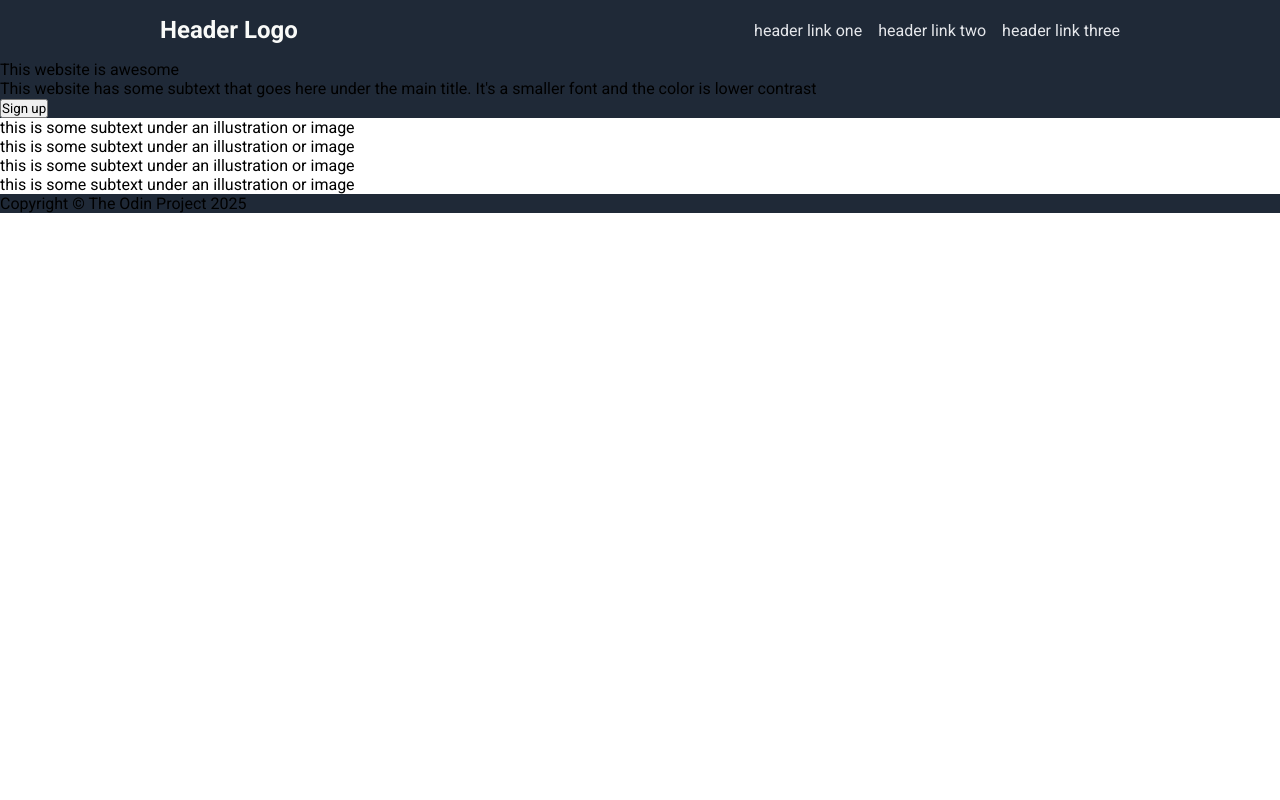
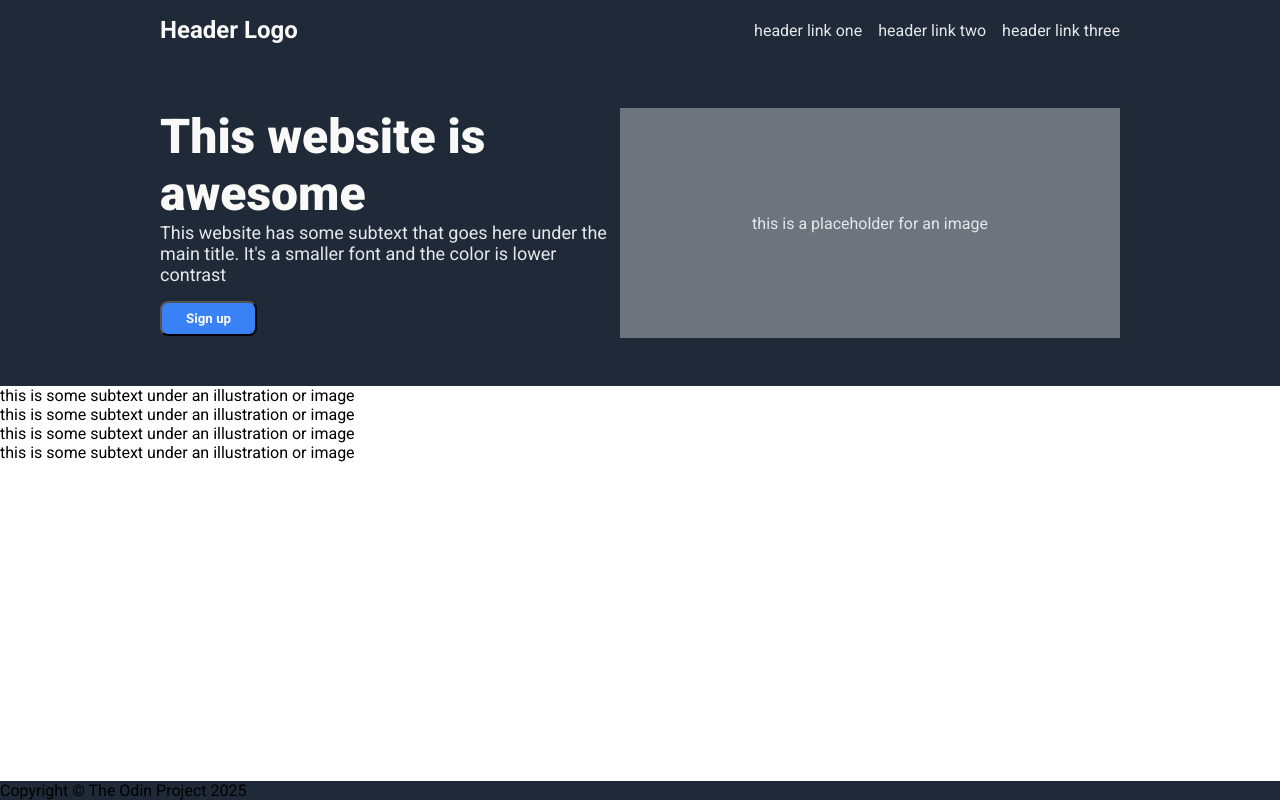
Before and after one commit to caps-lock23/landing-page, a plain HTML site: page index.html in a window 1280 px wide. Drawn offline with Linux system fonts and the light colour scheme.

Commit message:
Added styling in hero

```diff
--- a/index.html
+++ b/index.html
@@ -28,6 +28,7 @@
                 <button class="btn1">Sign up</button>
             </div>
             <div class="right">
+                this is a placeholder for an image
             </div>
         </div>
         <div class="information">
--- a/styles.css
+++ b/styles.css
@@ -3,6 +3,12 @@
     padding: 0;
     box-sizing: border-box;
     font-family: 'Roboto', Arial, Helvetica, sans-serif;
+}
+
+body {
+    height: 100vh;
+    display: flex;
+    flex-direction: column;
 }
 
 .header {
@@ -16,6 +22,53 @@
 
 .hero, .footer {
     background-color: #1F2937;
+}
+
+.hero .left .main.text{
+    font-size: 48px;
+    font-weight: 900;
+    color: #F9FAF8;
+}
+
+.hero .left .secondary.text {
+    font-size: 18px;
+    color: #E5E7EB;
+}
+
+.right {
+    width: 500px;
+    height: 230px;
+    background-color: #6D747D;
+    color: #E5E7EB;
+    display: flex;
+    justify-content: center;
+    align-items: center;
+}
+
+.left {
+    height: 230px;
+    width: 450px;
+}
+
+.hero {
+    display: flex;
+    justify-content: space-between;
+    padding: 3rem 10rem;
+}
+
+.btn1 {
+    padding: 8px 24px;
+    margin-top: 16px;
+    color: #F9FAF8;
+    font-weight: bold;
+    border-radius: 8px;
+    background-color: #3882F6;
+}
+
+.container {
+    flex: 1;
+    display: flex;
+    flex-direction: column;
 }
 
 .logo {
```
